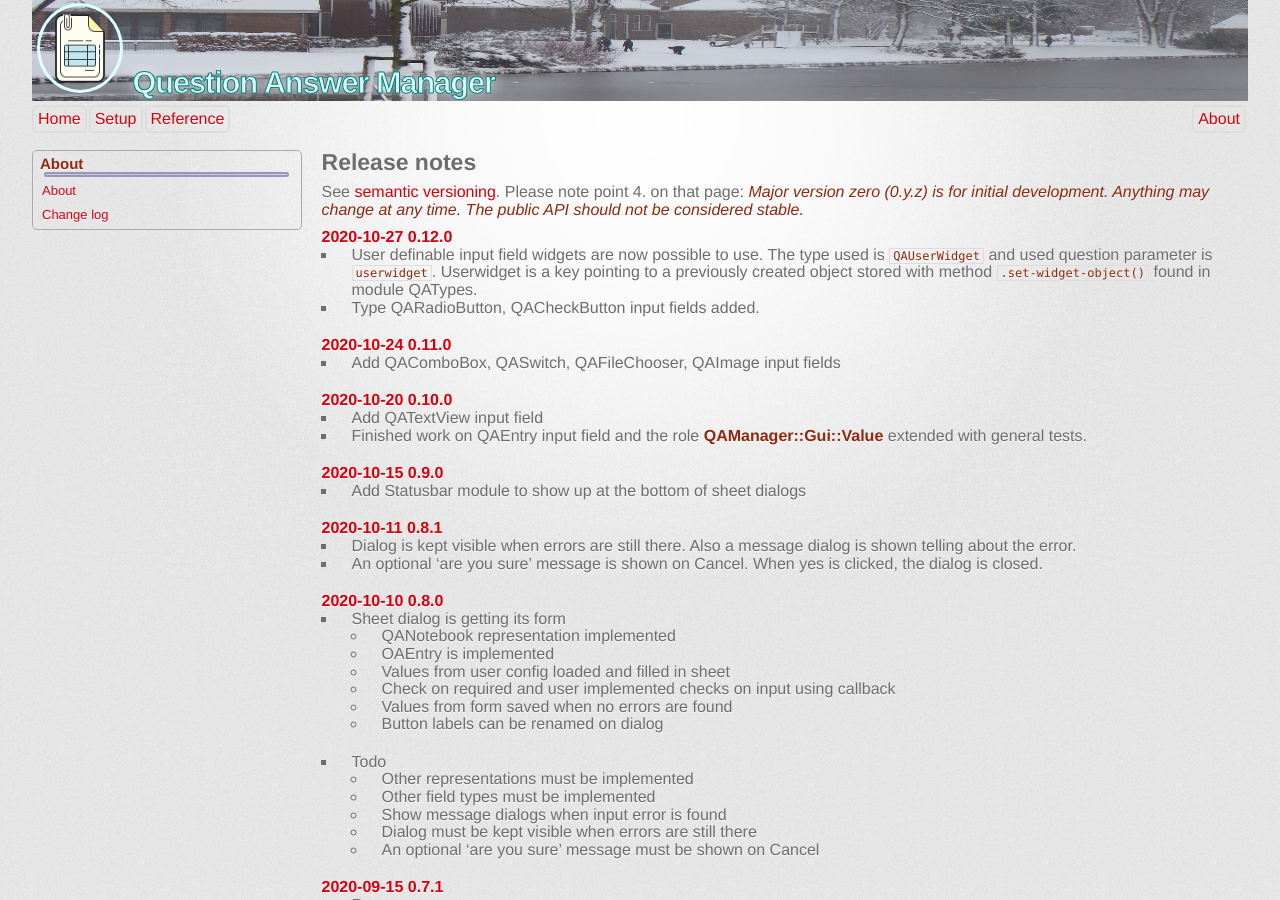
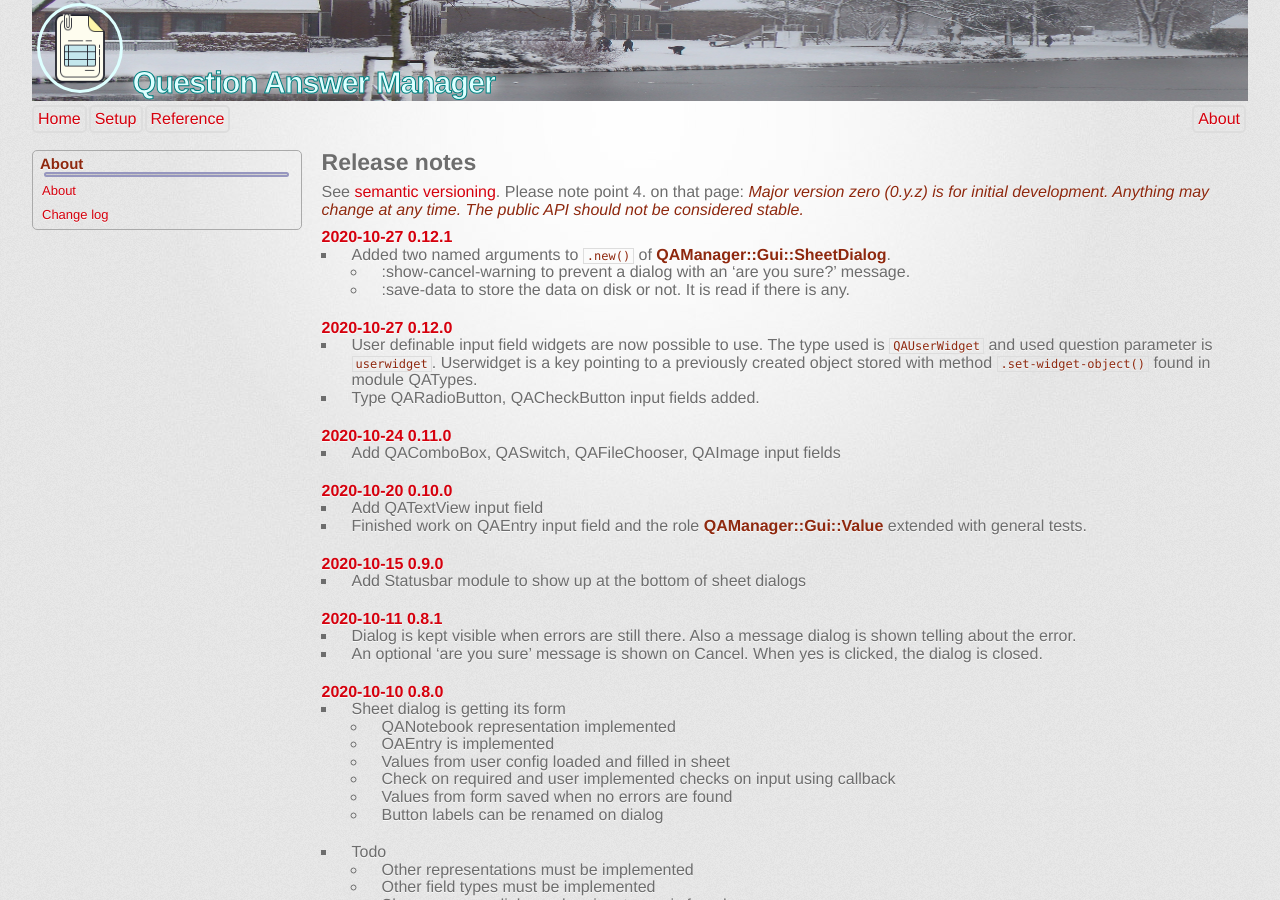
Before and after one commit to MARTIMM/qa-manager, a Jekyll site: the page built from docs/content-docs/about/release-notes.md, in a window 1280 px wide and 900 px high. Built offline with Jekyll 4.4.1, drawn with Linux system fonts in a browser that asks for light colours; some web fonts are replaced.

Commit message:
added options show-cancel-warning and save-data

```diff
--- a/docs/content-docs/about/release-notes.md
+++ b/docs/content-docs/about/release-notes.md
@@ -7,6 +7,11 @@ layout: sidebar
 # Release notes
 
 See [semantic versioning](http://semver.org/). Please note point 4. on that page: **_Major version zero (0.y.z) is for initial development. Anything may change at any time. The public API should not be considered stable._**
+
+#### 2020-10-27 0.12.1
+* Added two named arguments to `.new()` of **QAManager::Gui::SheetDialog**.
+  * :show-cancel-warning to prevent a dialog with an 'are you sure?' message.
+  * :save-data to store the data on disk or not. It is read if there is any.
 
 #### 2020-10-27 0.12.0
 * User definable input field widgets are now possible to use. The type used is `QAUserWidget` and used question parameter is `userwidget`. Userwidget is a key pointing to a previously created object stored with method `.set-widget-object()` found in module QATypes.
```
Also changed, not shown: 2 other files.
